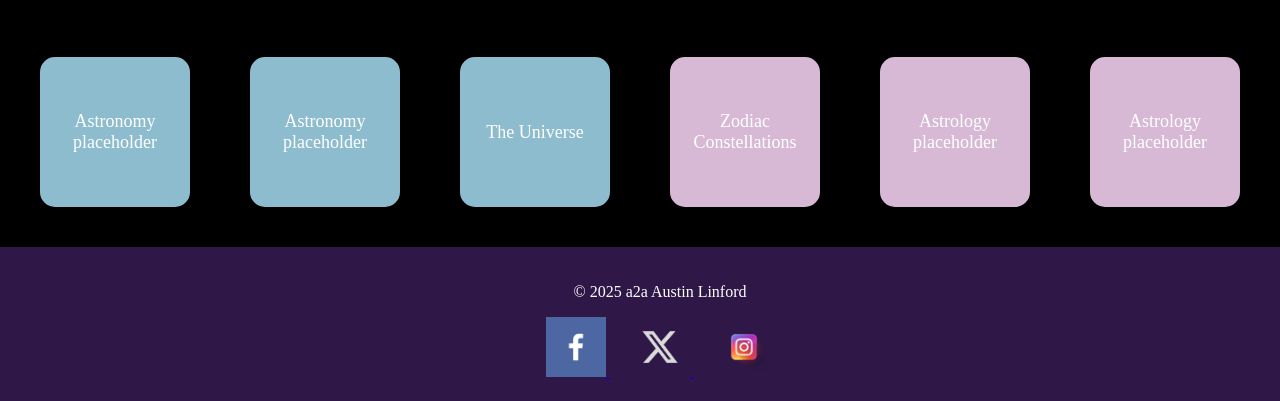
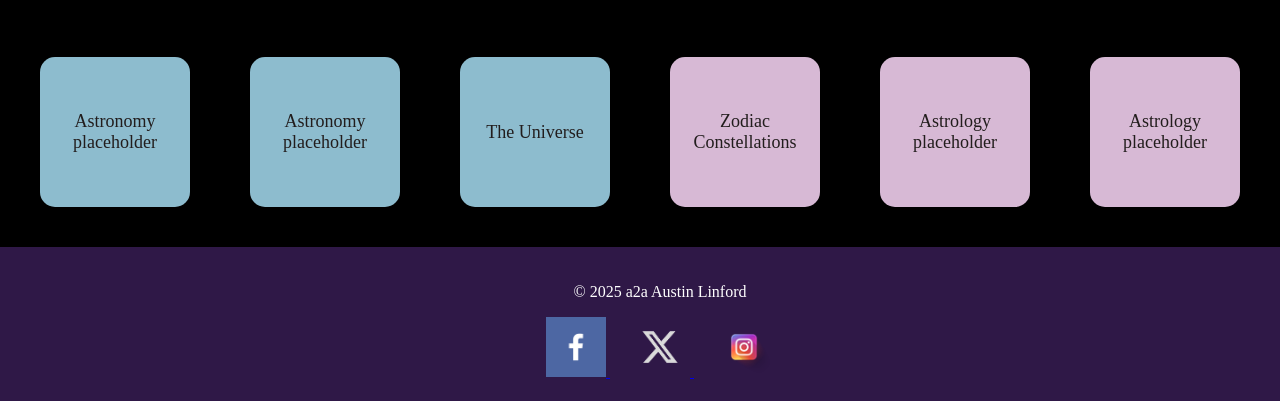
Before and after one commit to All3go/WDD-130, a plain HTML site: page a2a/a2a.html in a window 1280 px wide. Shown: the part 636-1037 px from the top of the page. Drawn offline with nearby package versions, Linux system fonts and the light colour scheme; a web font is replaced by a local one.

Commit message:
Accesability

```diff
--- a/a2a/styles/a2a-styles.css
+++ b/a2a/styles/a2a-styles.css
@@ -155,7 +155,7 @@ footer .social img:hover {
   justify-content: center;
   align-items: center;
   font-size: 18px;
-  color: #fff;
+  color: #221d1d;
   border-radius: 15px;
   text-decoration: none;
   position: relative;
```
